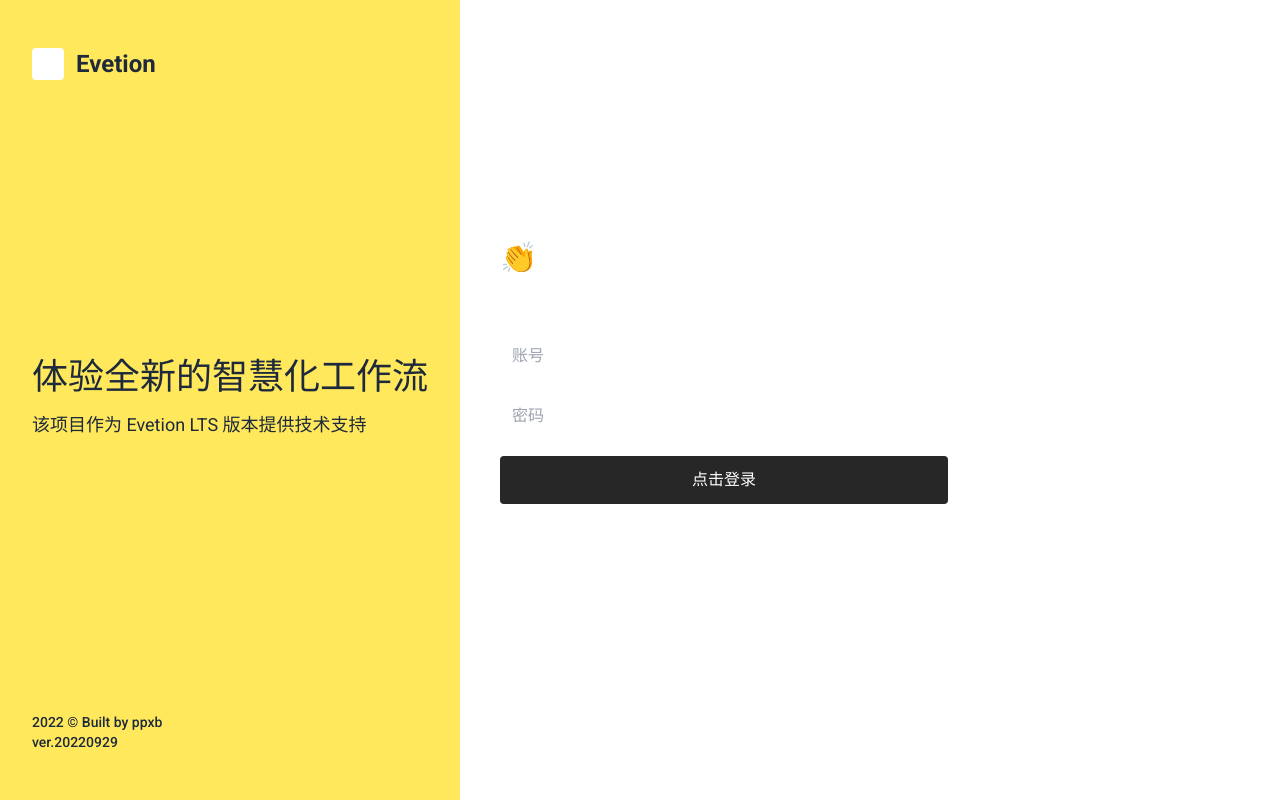
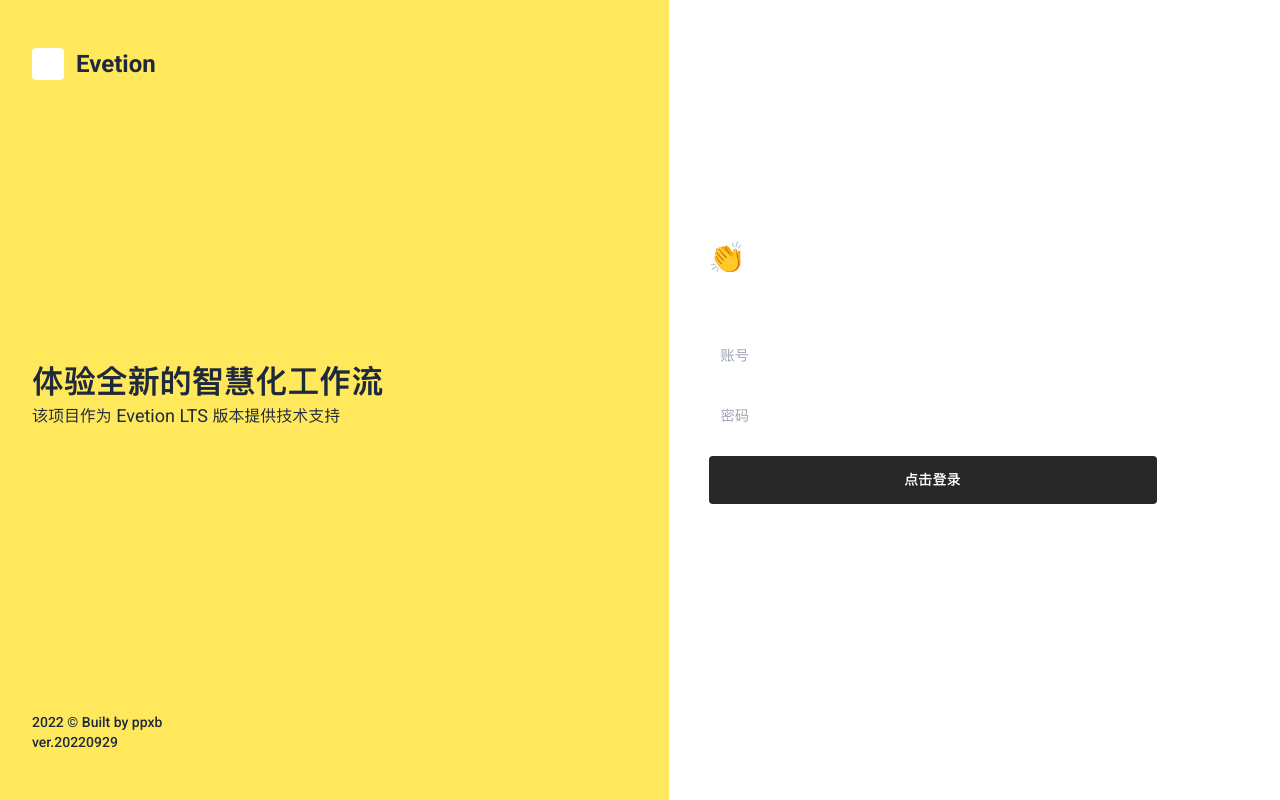
Before and after one commit to ppxb/evetion, a Vue app: page /#/login in a window 1280 px wide. Built offline with nearby package versions, Linux system fonts and the light colour scheme.

Commit message:
use apple fonts

```diff
--- /dev/null
+++ b/src/assets/font.css
@@ -0,0 +1,13 @@
+@font-face {
+  font-family: 'SF Pro SC';
+  font-style: normal;
+  font-weight: 600;
+  src: local('☺'), url('./fonts/PingFangSC-Semibold.woff2') format('woff2');
+}
+
+@font-face {
+  font-family: 'SF Pro SC';
+  font-style: normal;
+  font-weight: 400;
+  src: local('☺'), url('./fonts/PingFangSC-Regular.woff2') format('woff2');
+}
--- a/src/global.css
+++ b/src/global.css
@@ -1,10 +1,10 @@
 @import url('https://fonts.googleapis.com/css2?family=Roboto:ital,wght@0,100;0,400;0,500;0,700;0,900;1,100;1,300;1,400;1,500;1,700;1,900&display=swap');
+@import './assets/font.css';
 @tailwind base;
 @tailwind components;
 @tailwind utilities;
 
 :root {
-  font-family: Inter, Avenir, Helvetica, Arial, sans-serif;
   font-size: 16px;
   line-height: 24px;
 
@@ -23,7 +23,7 @@
 
 html,
 body {
-  font-family: 'Roboto', sans-serif;
+  font-family: 'Roboto', 'SF Pro SC', sans-serif;
   margin: 0;
   padding: 0;
   -webkit-app-region: drag;
--- a/src/pages/login.vue
+++ b/src/pages/login.vue
@@ -2,16 +2,14 @@
   <div class="flex h-screen">
     <div class="flex flex-row w-full">
       <div
-        class="flex flex-col justify-between bg-[#ffe85c] py-12 px-8 text-slate-800"
+        class="flex flex-col flex-auto justify-between bg-[#ffe85c] py-12 px-8 text-slate-800"
       >
         <div class="flex items-center justify-start space-x-3">
           <span class="bg-white rounded w-8 h-8"></span>
           <div class="font-bold text-2xl">Evetion</div>
         </div>
-        <div class="space-y-2">
-          <h1 class="text-4xl leading-snug font-extrabold">
-            体验全新的智慧化工作流
-          </h1>
+        <div>
+          <h1 class="text-4xl font-extrabold">体验全新的智慧化工作流</h1>
           <p class="text-lg">该项目作为 Evetion LTS 版本提供技术支持</p>
         </div>
         <div class="font-medium text-sm">
@@ -21,7 +19,7 @@
       </div>
 
       <div
-        class="flex flex-1 flex-col items-center justify-center py-12 px-10 relative text-white"
+        class="flex flex-auto flex-col items-center justify-center py-12 px-10 relative text-white"
       >
         <div class="flex flex-1 flex-col justify-center space-y-5 w-full">
           <div class="flex flex-col space-y-2">
--- a/src/router/index.js
+++ b/src/router/index.js
@@ -2,8 +2,8 @@ import { createRouter, createWebHashHistory } from 'vue-router'
 
 const routes = [
   { path: '/', redirect: '/login' },
-  { path: '/login', component: () => import('../pages/Login.vue') },
-  { path: '/dashboard', component: () => import('../pages/Dashboard.vue') }
+  { path: '/login', component: () => import('../pages/login.vue') },
+  { path: '/dashboard', component: () => import('../pages/dashboard.vue') }
 ]
 
 const router = createRouter({
```
Also changed, not shown: src/assets/fonts/PingFangSC-Regular.woff2 (added), src/assets/fonts/PingFangSC-Semibold.woff2 (added).
